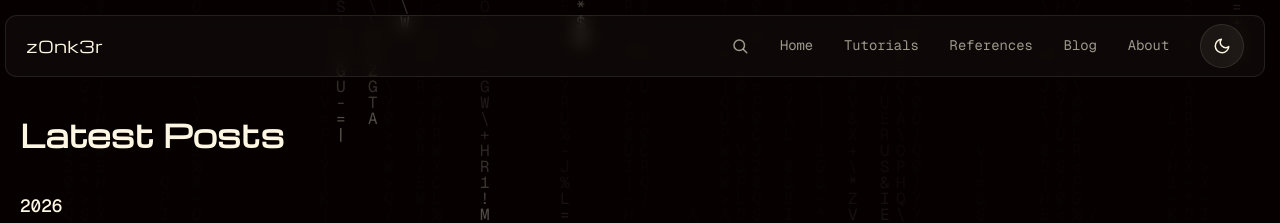
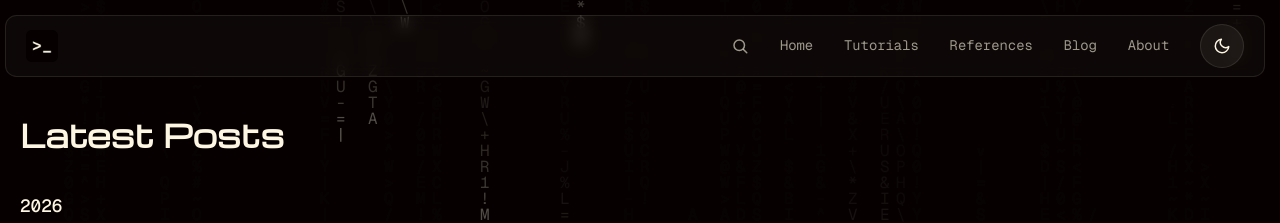
Before and after one commit to z0nk3r/z0nk3r.github.io, a Jekyll site: the page built from index.md, in a window 1280 px wide. Shown: the top 223 px of the page. Built offline with Jekyll 4.4.1, drawn with Linux system fonts in a browser that asks for light colours.

Commit message:
Replace header wordmark text with the site icon graphic
Header now shows icon-192.png (the same ">_" mark used for the browser
favicon, apple-touch-icon, and web manifest icons - see CLAUDE.md) in
place of the "z0nk3r" text link. Compared via mockups against two other
candidates (styled ">_" text, and the original favicon.svg) before
landing here - chosen for consistency with the icon already used
everywhere else.

The image has its own fixed dark badge / cream glyph baked in, so unlike
the old text title it doesn't flip color with the site theme - a
deliberate static brand mark, same as any browser-tab favicon.
aria-label carries the accessible name ("z0nk3r home"); the img's own
alt is empty since it's decorative relative to that label. Also switched
the actual <link rel="icon"> favicon to the same icon-192.png asset
(previously a separate hand-written favicon.svg) so the browser tab,
header mark, and home-screen icons are now all pixel-identical instead
of three separate renders of a similar design.

```diff
--- a/_layouts/default.html
+++ b/_layouts/default.html
@@ -104,12 +104,16 @@
          argument-less invocation. Do not write the literal tag delimiters
          in a comment again - describe the tag in words instead. -->
     <title>{% if page.title %}{{ page.title }} – {% endif %}{{ site.title }}</title>
-    <link rel="icon" type="image/svg+xml" href="{{ '/assets/favicon.svg' | relative_url }}">
-    <!-- apple-touch-icon and the icon-192/512 PNGs are separate raster
-         renders of the same ">_ " mark as favicon.svg (generated via PIL,
-         same tooling used for social-preview.png - no vector-icon support
-         on iOS/Android home screens, hence PNG here despite the SVG
-         favicon above being preferred everywhere it works). -->
+    <!-- Uses the same icon-192.png raster asset as .site-title in the
+         header (see body markup) and apple-touch-icon.png/icon-512.png
+         below, rather than the original hand-written assets/favicon.svg -
+         keeps the browser-tab icon, header mark, and home-screen icons all
+         visually identical instead of two slightly different renders of
+         the same design. favicon.svg still exists on disk (PIL's icon-*.png
+         renders were generated from the same self-hosted Geist Mono font,
+         not from this file, so nothing depends on it) but is no longer
+         referenced anywhere. -->
+    <link rel="icon" type="image/png" href="{{ '/assets/images/icon-192.png' | relative_url }}">
     <link rel="apple-touch-icon" href="{{ '/assets/images/apple-touch-icon.png' | relative_url }}">
     <link rel="manifest" href="{{ '/site.webmanifest' | relative_url }}">
     <!-- Geist/Geist Mono/Michroma are self-hosted (assets/fonts/, @font-face
@@ -148,8 +152,13 @@
             {% comment %} Deliberately not an <h1>: the site title renders in
             the header of every page, and each page already has its own real
             h1 - two h1s per page is an a11y/SEO anti-pattern. Styled via
-            .site-title. {% endcomment %}
-            <p class="site-title"><a href="{{ '/' | relative_url }}">{{ site.title }}</a></p>
+            .site-title. Reuses the same ">_ " mark as the favicon, via the
+            icon-192.png raster asset (already generated for the web
+            manifest/apple-touch-icon - see CLAUDE.md) rather than the SVG
+            favicon itself - aria-label carries the accessible name; the
+            img's own alt is empty since it's now decorative relative to
+            the link's label. {% endcomment %}
+            <p class="site-title"><a href="{{ '/' | relative_url }}" aria-label="{{ site.title }} home"><img src="{{ '/assets/images/icon-192.png' | relative_url }}" alt="" width="32" height="32"></a></p>
             {% comment %} Sits directly in .header-wrapper, not nested inside
             #siteNav, for the same reason #themeToggle does: it needs to stay
             visible and usable on mobile without opening the hamburger menu.
--- a/assets/css/style.css
+++ b/assets/css/style.css
@@ -398,13 +398,33 @@ header {
   gap: 2rem;
 }
 
+/* Reuses icon-192.png (same asset as the browser-tab favicon and the
+   apple-touch-icon/manifest icons - see default.html's head) rather than
+   spelling out the site name in text. That image has its own fixed dark
+   badge / cream glyph baked in (hardcoded colors, not theme tokens), so
+   unlike the old text title it deliberately does NOT flip with the site
+   theme - it's a static brand mark, same as the browser tab icon it now
+   matches exactly. */
 .site-title {
   margin: 0;
-  font-family: var(--font-display);
-  font-size: 1.05rem;
-  font-weight: 400;
-  letter-spacing: 0.04em;
   flex-shrink: 0;
+}
+
+.site-title a {
+  display: flex;
+  align-items: center;
+  opacity: 1;
+  transition: opacity 0.2s;
+}
+
+.site-title a:hover {
+  opacity: 0.75;
+}
+
+.site-title img {
+  display: block;
+  width: 32px;
+  height: 32px;
 }
 
 .nav-menu-toggle {
@@ -438,15 +458,6 @@ header {
   .nav-search {
     margin-left: auto;
   }
-}
-
-.site-title a {
-  color: var(--foreground);
-  text-decoration: none;
-}
-
-.site-title a:hover {
-  color: var(--muted-foreground);
 }
 
 /* Scoped to #siteNav specifically, not a bare `nav` element selector - the
@@ -2253,8 +2264,12 @@ footer p {
     pointer-events: none;
   }
 
-  .site-title {
-    font-size: 1rem;
+  /* Was font-size (the old text title's sizing knob) - .site-title's
+     content is an image now, so the equivalent mobile-scoped-down
+     adjustment lives on the image's own size instead. */
+  .site-title img {
+    width: 28px;
+    height: 28px;
   }
 
   .post-header h1 {
```
